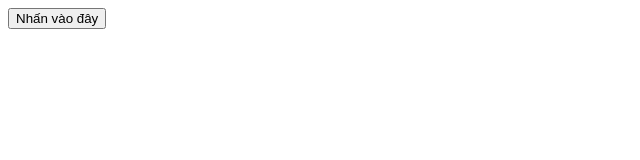
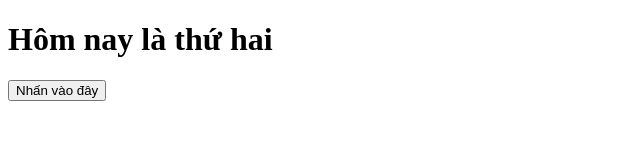
Before and after one commit to Duyuyou/BAITAP, a plain HTML site: page index.html in a window 1280 px wide. Shown: the whole page, without its empty margins (0-640 px from the left). Drawn offline with Linux system fonts and the light colour scheme.

Commit message:
Add file

```diff
--- a/index.html
+++ b/index.html
@@ -1,6 +1,7 @@
 <!DOCTYPE html>
 <html lang="vi">
 <head>
+  <h1>Hôm nay là thứ hai</h1>
   <meta charset="UTF-8" />
   <title>Xin chào</title>
   <script>
```
